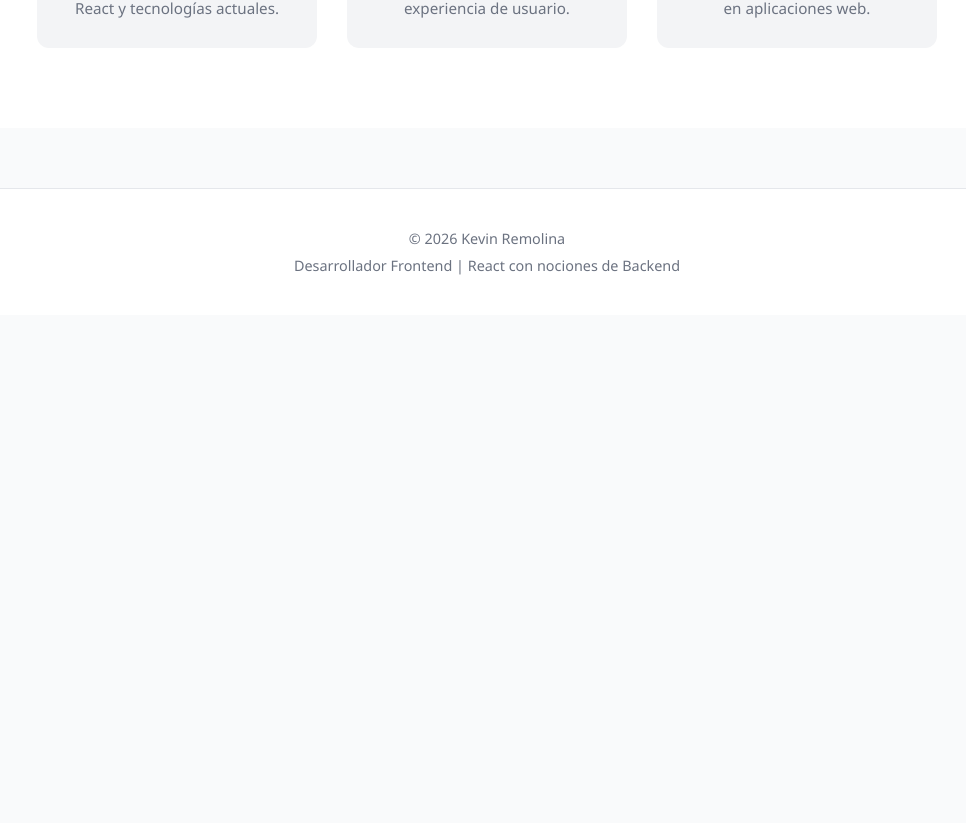
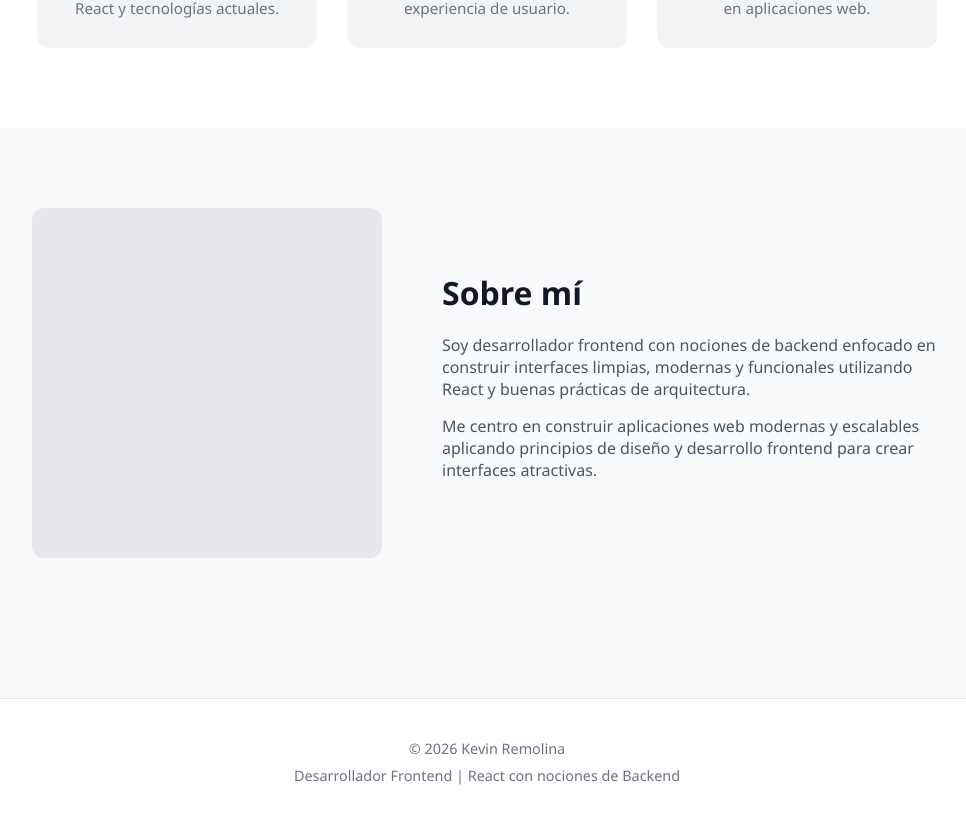
Before and after one commit to KevinRemolina/landing-page-react, a React (Vite) app: page / in a window 1280 px wide. Shown: the part 1037-1860 px from the top of the page, without its empty margins (153-1119 px from the left). Before the commit the page ends 1352 px from the top, so only its background shows below. Built offline with nearby package versions, Linux system fonts and the light colour scheme.

Commit message:
add about me section and implementation of responsive a whole content

```diff
--- a/src/App.jsx
+++ b/src/App.jsx
@@ -1,6 +1,7 @@
 import Navbar from "./components/Navbar"
 import Hero from "./components/Hero"
 import Services from "./components/services"
+import About from "./components/about"
 import Footer from "./components/Footer"
 
 
@@ -10,6 +11,7 @@ function App() {
       <Navbar />
       <Hero />
       <Services />
+      <About />
       <Footer />
     </>
   )
--- /dev/null
+++ b/src/components/about.jsx
@@ -0,0 +1,23 @@
+function About() {
+  return (
+    <section className="about">
+      <div className="about-container">
+        <div className="about-image"></div>
+
+        <div className="about-text">
+          <h2>Sobre mí</h2>
+          <p>
+            Soy desarrollador frontend con nociones de backend enfocado en construir interfaces limpias,
+            modernas y funcionales utilizando React y buenas prácticas de arquitectura.
+          </p>
+          <p>
+            Me centro en construir aplicaciones web modernas y escalables
+             aplicando principios de diseño y desarrollo frontend para crear interfaces atractivas.
+          </p>
+        </div>
+      </div>
+    </section>
+  )
+}
+
+export default About
--- a/src/styles.css
+++ b/src/styles.css
@@ -8,6 +8,7 @@
 body {
   background-color: #f9fafb;
   color: #111827;
+  overflow-x: hidden;
 }
 
 nav {
@@ -117,3 +118,70 @@ footer p:first-child {
 .service-icon {
   font-size: 2rem;
 }
+
+.about {
+  padding: 80px 40px;
+  background-color: #f9fafb;
+}
+
+.about-container {
+  display: flex;
+  align-items: center;
+  justify-content: center;
+  gap: 60px;
+  flex-wrap: wrap;
+}
+
+.about-image {
+  width: 350px;
+  height: 350px;
+  background-color: #e5e7eb;
+  border-radius: 12px;
+}
+
+.about-text {
+  max-width: 500px;
+}
+
+.about-text h2 {
+  font-size: 2rem;
+  margin-bottom: 20px;
+}
+
+.about-text p {
+  margin-bottom: 15px;
+  color: #4b5563;
+}
+
+@media (max-width: 768px) {
+
+  .hero {
+    flex-direction: column;
+    text-align: center;
+    padding: 40px 20px;
+  }
+
+  .hero-image {
+    margin-top: 40px;
+  }
+
+  .services-container {
+    flex-direction: column;
+    align-items: center;
+  }
+
+  .about {
+    padding: 60px 20px;
+  }
+
+  .about-container {
+    flex-direction: column;
+    text-align: center;
+  }
+
+  .about-image {
+    width: 250px;
+    height: 250px;
+  }
+
+}
```
